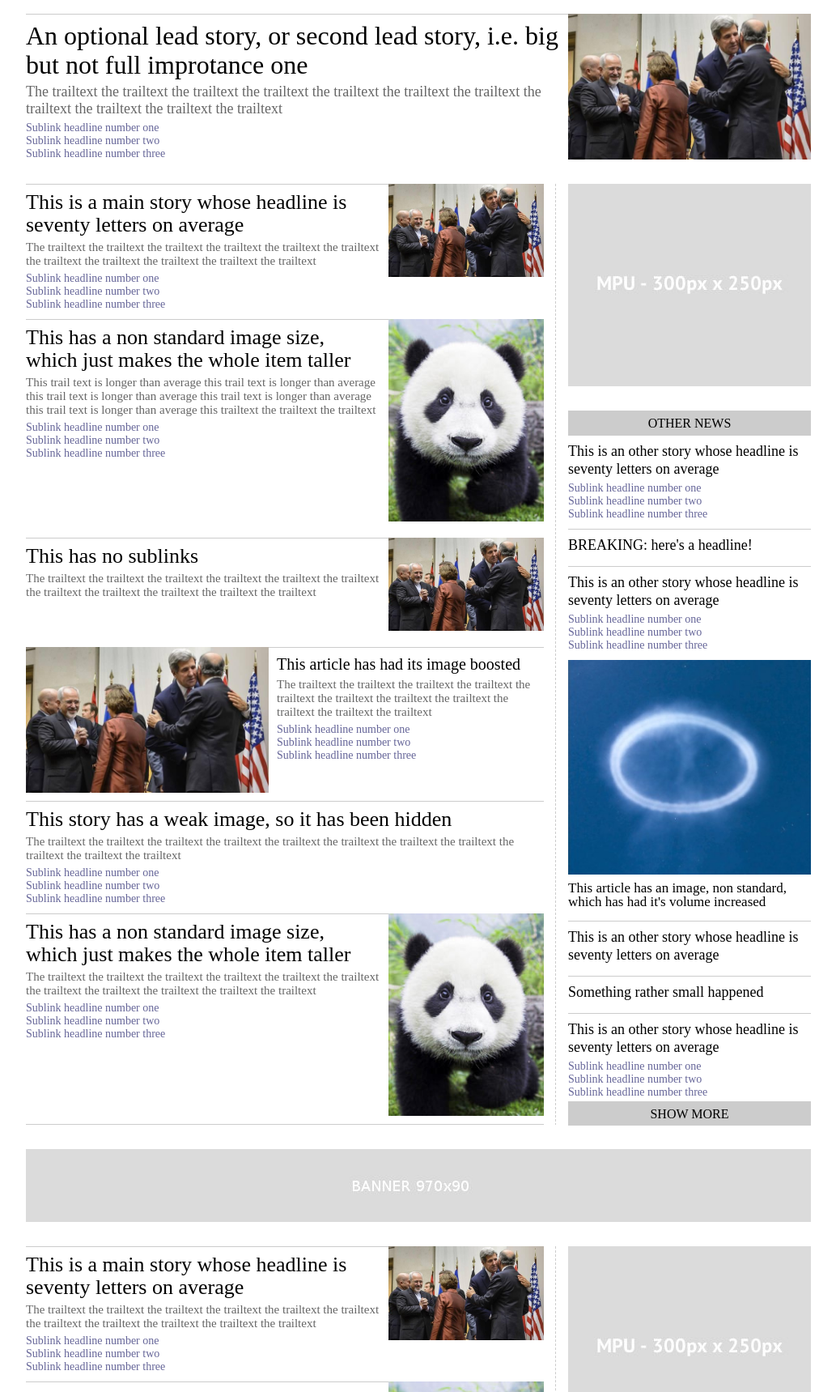
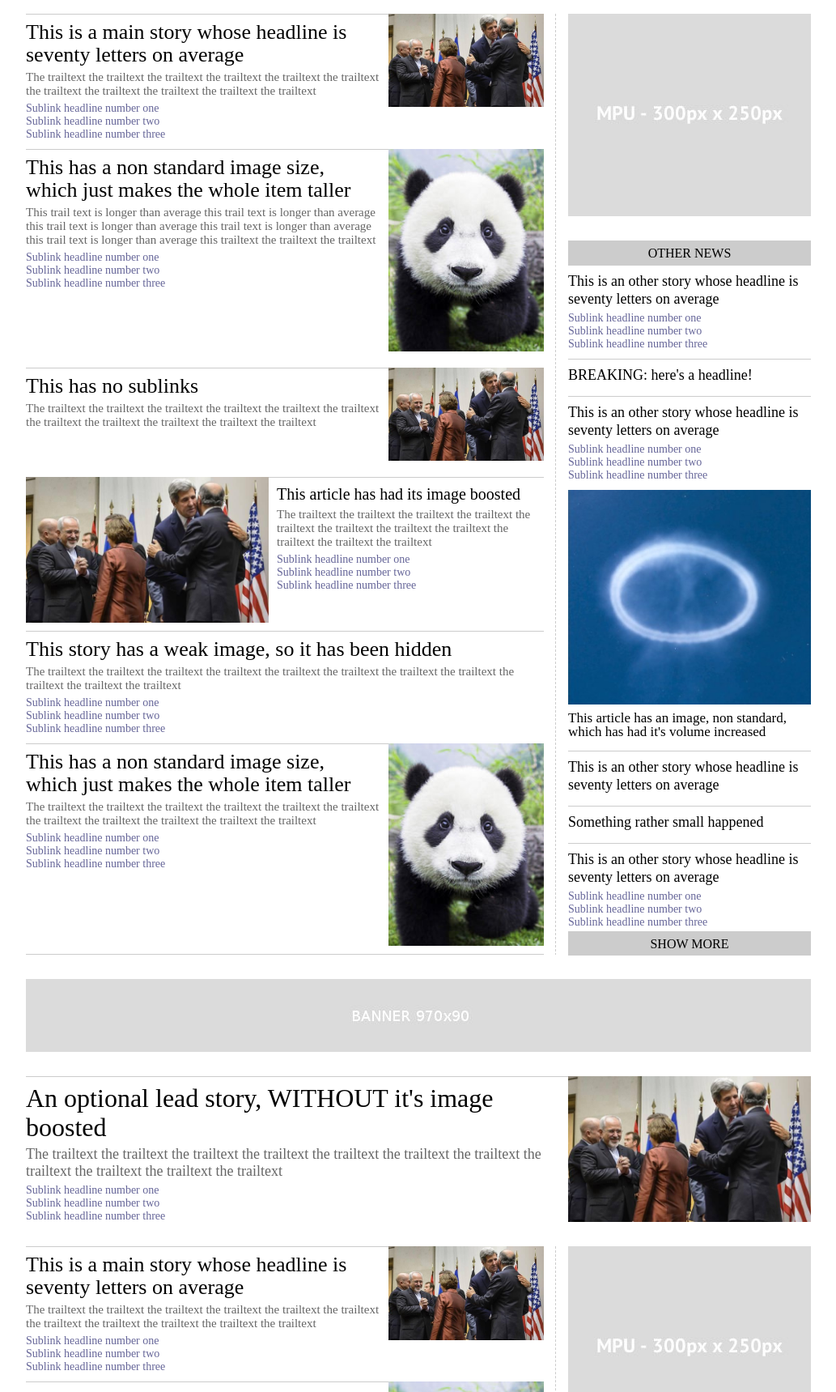
Before and after one commit to stephanfowler/responsive-2-col, a plain HTML site: page index.html in a window 1280 px wide. Shown: the part 356-2075 px from the top of the page at 81% size, without its empty margins (123-1156 px from the left). Drawn offline with Linux system fonts and the light colour scheme.

Commit message:
Clearer examples of importance

```diff
--- a/index.html
+++ b/index.html
@@ -212,18 +212,6 @@
                         <a href="#">Sublink headline number two</a>
                     </div>
                 </div>
-                <!-- lead 1
-                -->
-                <div class="article">
-                    <img class="image" src="images/image.jpg" />
-                    <a class="headline" href="#">An optional lead story, or second lead story, i.e. big but not full improtance one</a>
-                    <span class="trailtext">The trailtext the trailtext the trailtext the trailtext the trailtext the trailtext the trailtext the trailtext the trailtext the trailtext the trailtext</span>
-                    <a class="sublink" href="#">Sublink headline number one</a>
-                    <a class="sublink" href="#">Sublink headline number two</a>
-                    <a class="sublink" href="#">Sublink headline number three</a>
-                </div>
-                <!-- lead 2
-                -->
             </div>
             <div class="columizer">
                 <div class="main">
@@ -352,6 +340,14 @@
 
         <div class="container">
             <div class="lead">
+                <div class="article">
+                    <img class="image" src="images/image.jpg" />
+                    <a class="headline" href="#">An optional lead story, WITHOUT it's image boosted</a>
+                    <span class="trailtext">The trailtext the trailtext the trailtext the trailtext the trailtext the trailtext the trailtext the trailtext the trailtext the trailtext the trailtext</span>
+                    <a class="sublink" href="#">Sublink headline number one</a>
+                    <a class="sublink" href="#">Sublink headline number two</a>
+                    <a class="sublink" href="#">Sublink headline number three</a>
+                </div>
             </div>
             <div class="columizer">
                 <div class="main">
```
